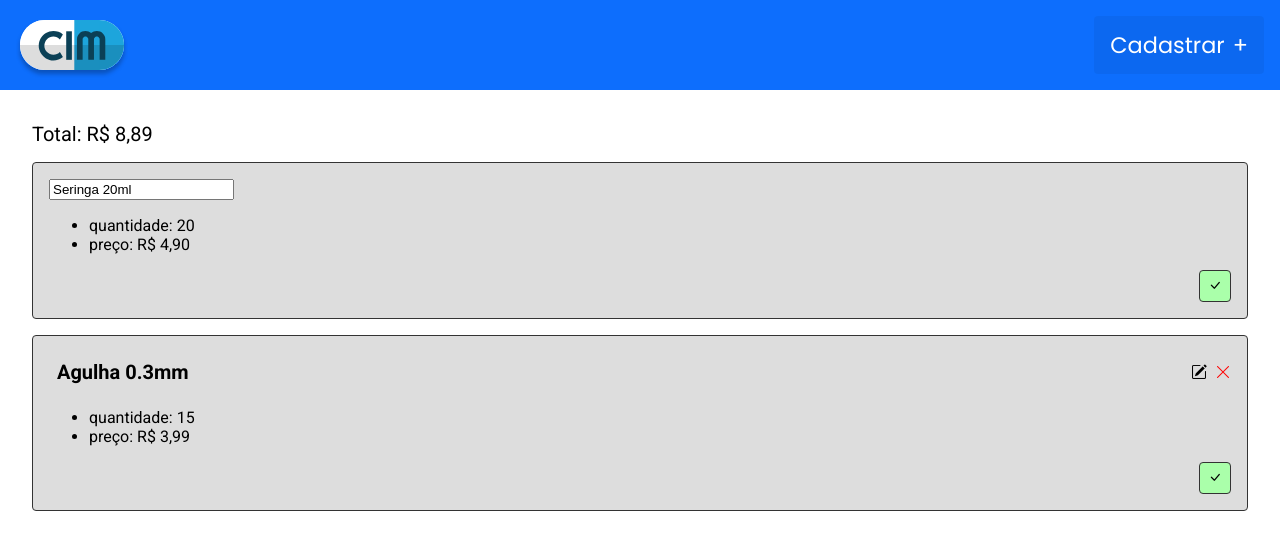
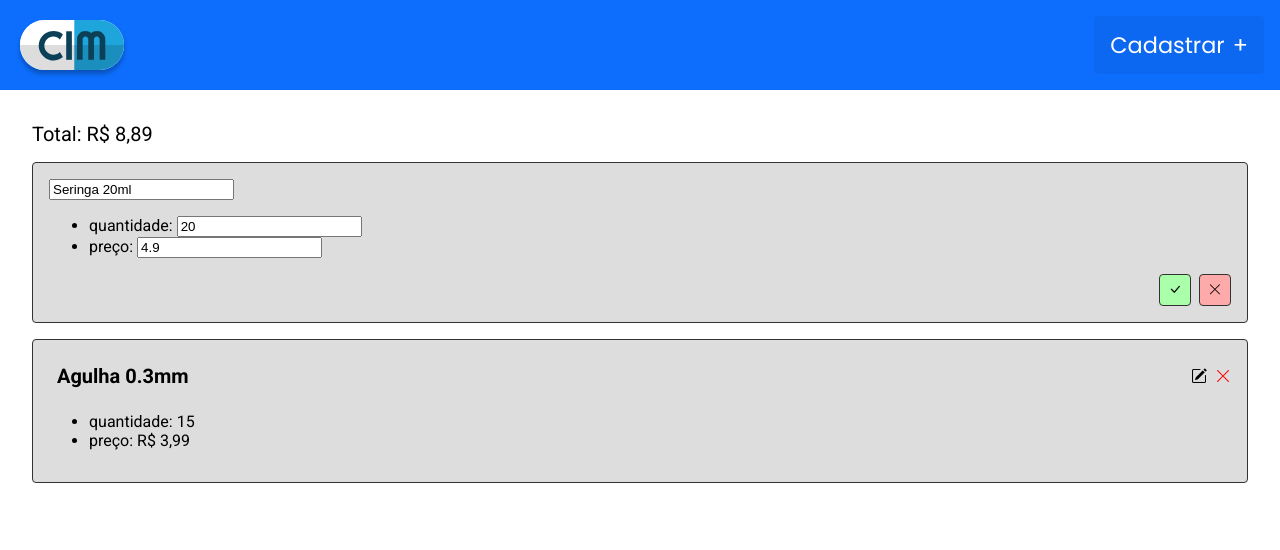
Before and after one commit to high-rolls/cadastro-insumos-medicos-front, a React (Vite) app: page / in a window 1280 px wide. Both pictures are taken after a click on the link 1199 px from the left and 199 px from the top of the page. Shown: the top 550 px of the page. Built offline with nearby package versions, Linux system fonts and the light colour scheme.

Commit message:
add edit, save and cancel

```diff
--- a/src/App.jsx
+++ b/src/App.jsx
@@ -8,7 +8,7 @@ function App() {
   return (
     <>
       <Header />
-      <ProductGrid products={PRODUCTS} />
+      <ProductGrid initialProducts={PRODUCTS} />
     </>
   )
 }
--- a/src/ProductCard.jsx
+++ b/src/ProductCard.jsx
@@ -1,13 +1,31 @@
-import { useState } from 'react'
+import { useState, useEffect } from 'react'
 import styles from './ProductCard.module.css'
 import { asCurrency } from './utils/numbers'
 
-export default function ProductCard({ product }) {
-    const [isEditing, setIsEditing] = useState(false)
-    const [name, setName] = useState(product.name)
+export default function ProductCard({
+    product,
+    isEditing,
+    onEditToggle,
+    onSave,
+    onCancel
+}) {
+    const [draft, setDraft] = useState({ ...product })
 
-    const handleEditClicked = (event) => {
-        setIsEditing(!isEditing)
+    useEffect(() => {
+        setDraft({ ...product }) // Reset draft if product changes externally
+    }, [product])
+
+    const handleChange = (field, value) => {
+        setDraft((prev) => ({ ...prev, [field]: value }))
+    }
+
+    const handleConfirm = () => {
+        onSave(draft)
+    }
+
+    const handleCancel = () => {
+        setDraft({ ...product })
+        onCancel()
     }
 
     return (
@@ -17,17 +35,17 @@ export default function ProductCard({ product }) {
                     isEditing ?
                         <input
                             type="text"
-                            value={name}
-                            onChange={(event) => setName(event.target.value)}
+                            value={draft.name}
+                            onChange={(e) => handleChange('name', e.target.value)}
                         /> :
-                        <h2 className={styles.title}>{name}</h2>
+                        <h2 className={styles.title}>{product.name}</h2>
                 }
                 {!isEditing &&
                     <div className={styles.actionBar}>
                         <a
                             href="#"
                             className={styles.actionLink}
-                            onClick={handleEditClicked}
+                            onClick={onEditToggle}
                         >
                             <i className="bi bi-pencil-square"></i>
                         </a>
@@ -38,15 +56,57 @@ export default function ProductCard({ product }) {
                 }
             </header>
             <ul>
-                <li>quantidade: {product.quantity}</li>
-                <li>preço: {asCurrency(product.price)}
+                <li>
+                    quantidade: {
+                        isEditing ?
+                            <input
+                                type="number"
+                                value={draft.quantity}
+                                onChange={
+                                    (e) => handleChange(
+                                        'quantity', Number(e.target.value)
+                                    )
+                                }
+                            /> :
+                            product.quantity
+                    }
+                </li>
+                <li>
+                    preço: {
+                        isEditing ?
+                            <input
+                                type="number"
+                                value={draft.price}
+                                onChange={
+                                    (e) => handleChange(
+                                        'price', Number(e.target.value)
+                                    )
+                                }
+                            /> :
+                            asCurrency(product.price)
+                    }
                 </li>
             </ul>
-            <div className={styles.bottomActionBar}>
-                <button type="button" className={styles.actionButton}>
-                    <i className="bi bi-check-lg"></i>
-                </button>
-            </div>
+            {isEditing &&
+                <div className={styles.bottomActionBar}>
+                    <button
+                        type="button"
+                        className={styles.actionButton}
+                        onClick={handleConfirm}
+                    >
+                        <i className="bi bi-check-lg"></i>
+                    </button>
+                    <button
+                        type="button"
+                        className={
+                            `${styles.actionButton} ${styles.cancelButton}`
+                        }
+                        onClick={handleCancel}
+                    >
+                        <i className="bi bi-x-lg"></i>
+                    </button>
+                </div>
+            }
         </article>
     )
 }
--- a/src/ProductCard.module.css
+++ b/src/ProductCard.module.css
@@ -27,6 +27,10 @@
     background-color: #afa;
 }
 
+.cancelButton {
+    background-color: #faa;
+}
+
 .actionButton:active {
     background-color: rgb(108, 160, 108);
 }
--- a/src/ProductGrid.jsx
+++ b/src/ProductGrid.jsx
@@ -1,21 +1,36 @@
-import ProductCard from './ProductCard'
+import { useState } from 'react'
+import ProductManager from './ProductManager'
 import ProductSummary from './ProductSummary'
 import styles from './ProductGrid.module.css'
 
-export default function ProductGrid({ products }) {
-    const productCards = products.map((product) => {
-        return <ProductCard product={product} />
-    })
-    const totalPrice = products.reduce((accumulator, item) => {
-        return accumulator + item.price
-    }, 0)
-    console.log(totalPrice)
+export default function ProductGrid({ initialProducts }) {
+    const [products, setProducts] = useState(initialProducts)
+
+    const handleProductChange = (updatedProduct, index) => {
+        setProducts((prevProducts) =>
+            prevProducts.map((product, i) =>
+                (i === index ? updatedProduct : product)
+            )
+        )
+    }
+
+    const totalPrice = products.reduce((accumulator, item) =>
+        (accumulator + item.price), 0
+    )
 
     return (
         <section>
             <ProductSummary totalPrice={totalPrice} />
             <div className={styles.grid}>
-                {productCards}
+                {products.map((product, index) => (
+                    <ProductManager
+                        key={index}
+                        initialProduct={product}
+                        onProductChange={(updatedProduct) =>
+                            handleProductChange(updatedProduct, index)
+                        }
+                    />
+                ))}
             </div>
         </section>
     )
--- /dev/null
+++ b/src/ProductManager.jsx
@@ -0,0 +1,32 @@
+import { useState } from 'react'
+import ProductCard from './ProductCard'
+
+export default function ProductManager({ initialProduct, onProductChange }) {
+    const [product, setProduct] = useState(initialProduct)
+    const [isEditing, setIsEditing] = useState(false)
+
+    const handleEditToggle = () => {
+        setIsEditing((prev) => !prev)
+    }
+
+    const handleSave = (updatedProduct) => {
+        setProduct(updatedProduct) // Save the updated product state
+        setIsEditing(false)
+        onProductChange(updatedProduct)
+        // Optionally, call an API to persist changes
+    }
+
+    const handleCancel = () => {
+        setIsEditing(false) // Revert to non-editing mode without changes
+    }
+
+    return (
+        <ProductCard
+            product={product}
+            isEditing={isEditing}
+            onEditToggle={handleEditToggle}
+            onSave={handleSave}
+            onCancel={handleCancel}
+        />
+    )
+}
```
